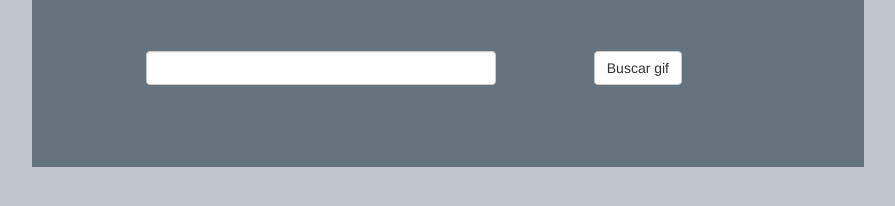
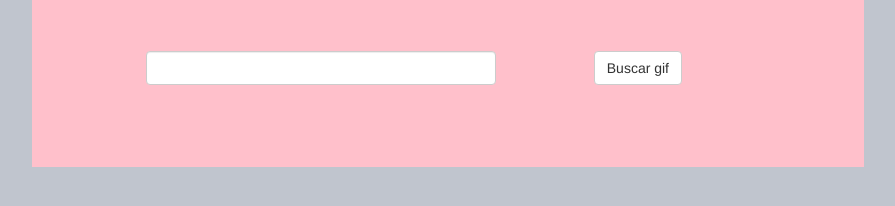
Before and after one commit to milily/Giphy, a plain HTML site: page index.html in a window 1280 px wide. Shown: the whole page, without its empty margins (192-1087 px from the left). Drawn offline with nearby package versions, Linux system fonts and the light colour scheme.

Commit message:
cambiando colores

```diff
--- a/assets/css/main.css
+++ b/assets/css/main.css
@@ -6,7 +6,7 @@ body{
 	width: 65%;
 	margin: 0 auto;
 	text-align: center;
-	background-color: #65737e;
+	background-color: pink;
 	padding: 4%;
 }
 
```
